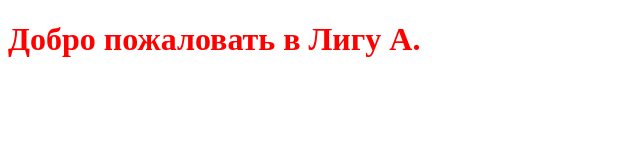
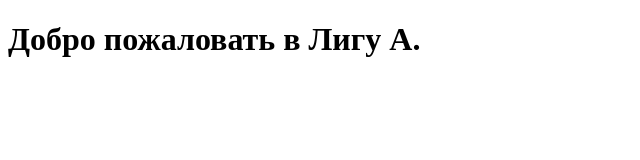
Before and after one commit to Kotwade/bolshoiteatr, a website: page source/index.html in a window 1280 px wide. Shown: the whole page, without its empty margins (0-640 px from the left). Drawn offline with nearby package versions, Linux system fonts and the light colour scheme; files that its build step writes are made by us from their sources.

Commit message:
Исправил stylelint

```diff
--- a/source/sass/style.scss
+++ b/source/sass/style.scss
@@ -1,3 +1,3 @@
 h1 {
-  color: red;
+  color: #000000;
 }
```
Also changed, not shown: package.json (+4 -3 lines), build/css/style.min.css, 1 other file.
